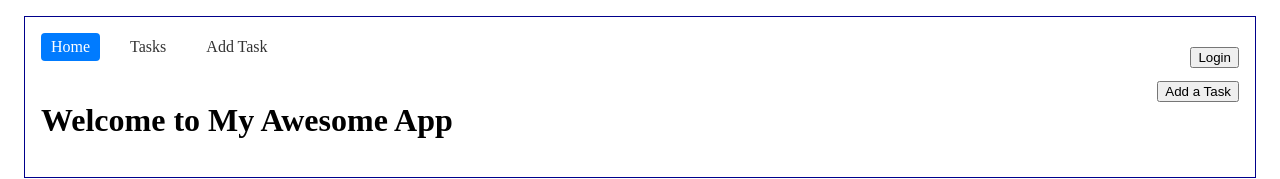
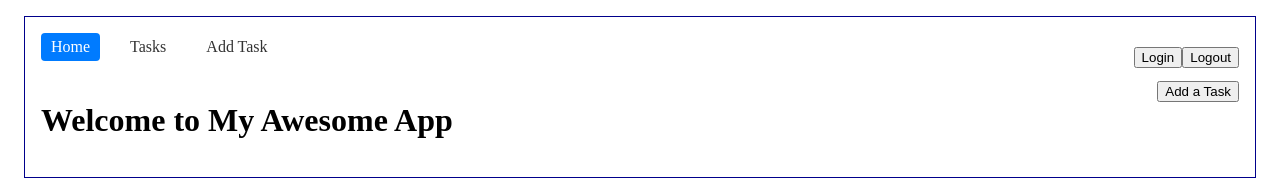
Before and after one commit to Ying29-Wang/CS5610, a React (Vite) app in the folder week11/week9/my-react-app/: page / in a window 1280 px wide. Shown: the top 179 px of the page. Built offline with nearby package versions, Linux system fonts and the light colour scheme; no server answers.

Commit message:
add logout button

```diff
--- a/week11/week9/my-react-app/src/App.jsx
+++ b/week11/week9/my-react-app/src/App.jsx
@@ -5,6 +5,7 @@ import AddTask from './components/AddTask';
 import TaskDetail from './components/TaskDetail';
 import { Routes, Route, NavLink, Outlet } from 'react-router-dom';
 import LoginButton from './components/LoginButton';
+import LogoutButton from './components/LogoutButton';
 
 export default function App() {
   const [tasksFromServer, setTasksFromServer] = useState([]);
@@ -74,7 +75,10 @@ export default function App() {
           <NavLink to="/tasks" className={({ isActive }) => isActive ? 'active' : ''}>Tasks</NavLink>
           <NavLink to="/add" className={({ isActive }) => isActive ? 'active' : ''}>Add Task</NavLink>
         </nav>
-        <LoginButton />
+        <div className="authButtons">
+          <LoginButton />
+          <LogoutButton />
+        </div>
       </div>
       <Routes>
         <Route path="/" element={<Header myAppName={appName} />} />
--- /dev/null
+++ b/week11/week9/my-react-app/src/components/LogoutButton.jsx
@@ -0,0 +1,15 @@
+import React from "react";
+import { useAuth0 } from "@auth0/auth0-react";
+
+export default function LogoutButton() {
+    const { logout } = useAuth0();
+    function logoutHandler() {
+        logout({
+            logoutParams: {
+                returnTo: window.location.origin
+            }
+        });
+    }
+    return <button onClick={logoutHandler}>Logout</button>
+
+}
```
